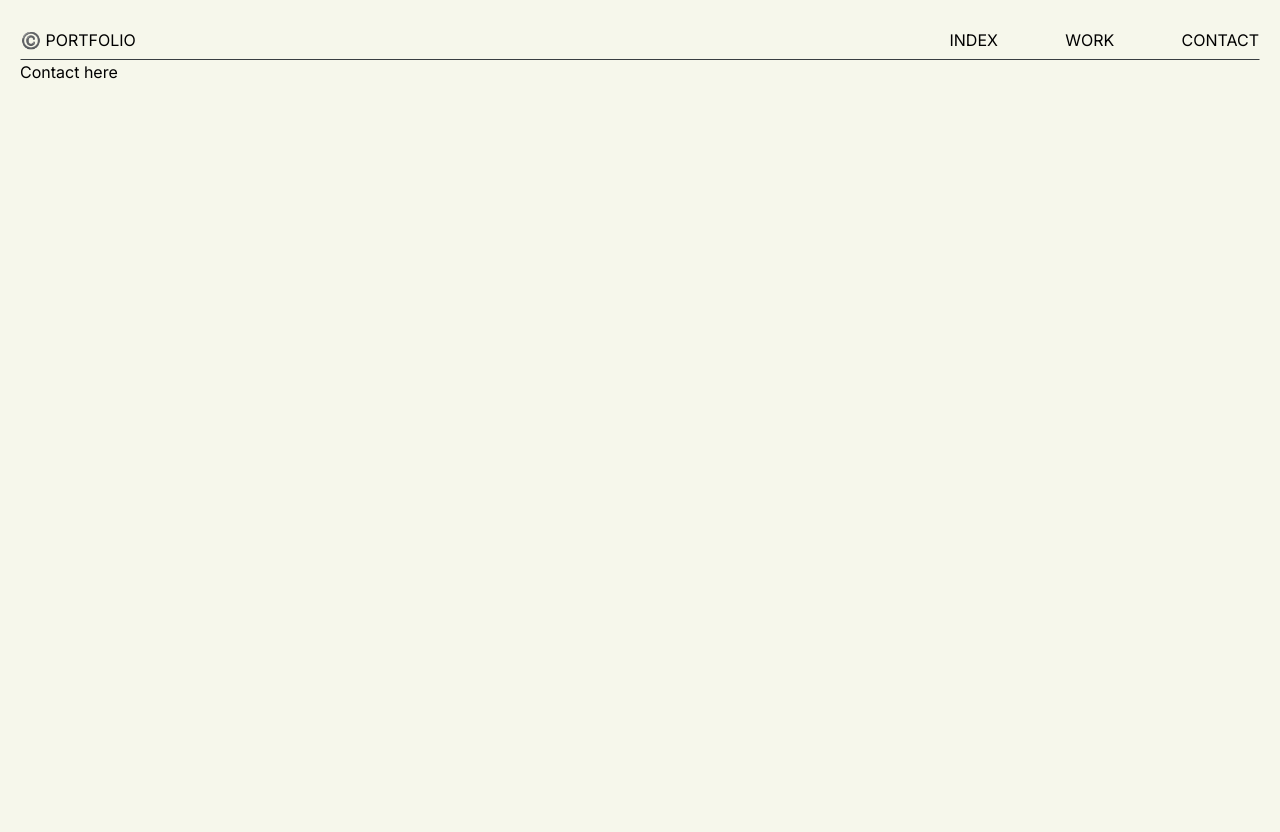
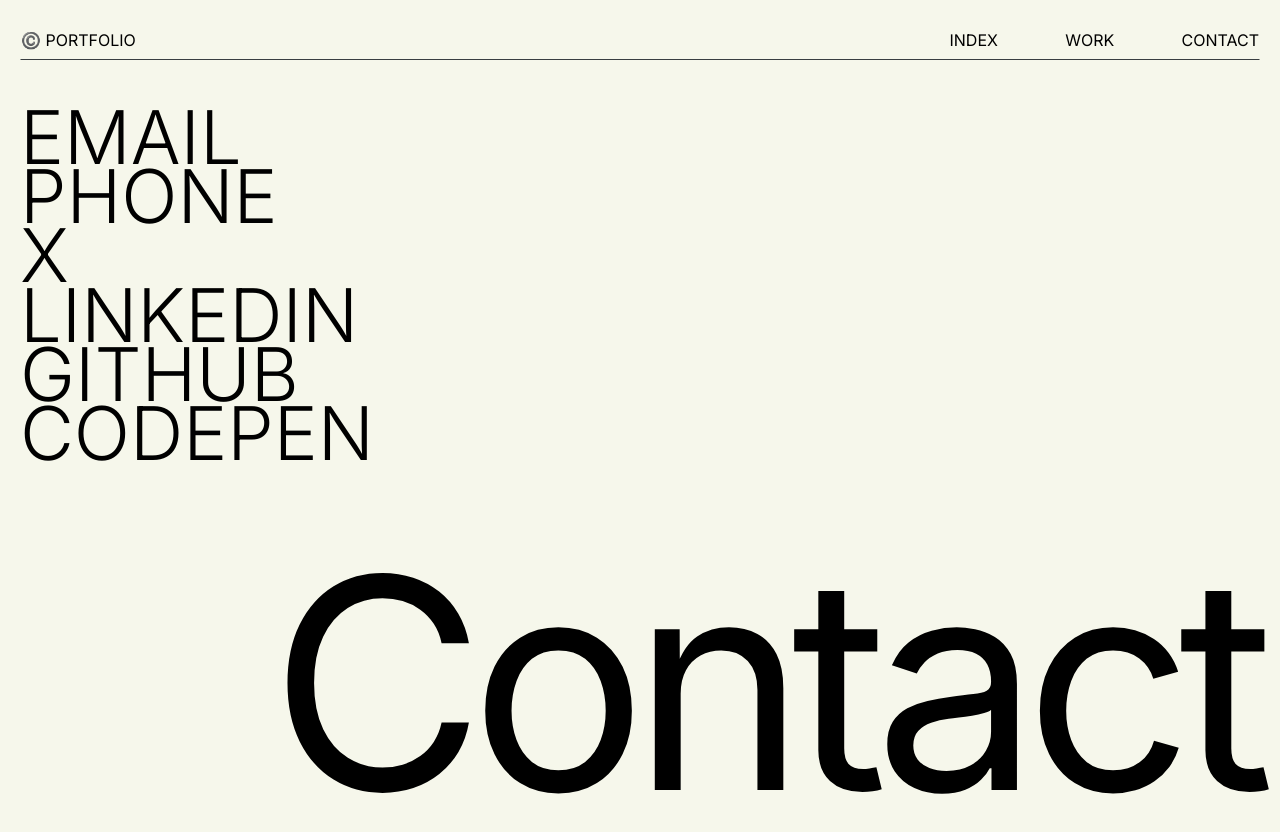
Before and after one commit to pilladipesh33/personal-portfolio, a Next.js app: page /contact in a window 1280 px wide. Shown: the top 832 px of the page. Before the commit the page ends 800 px from the top, so only its background shows below. Built offline with nearby package versions, Linux system fonts and the light colour scheme.

Commit message:
contact screen added

```diff
--- a/app/contact/page.jsx
+++ b/app/contact/page.jsx
@@ -1,7 +1,53 @@
 "use client";
 
+import Link from "next/link";
+
 const ContactPage = () => {
-  return <div>Contact here</div>;
+  return (
+    <div className="py-12">
+      <div>
+        <ul className="uppercase text-[64px] leading-[0.8em] font-light md:text-[74px]">
+          <div className="group flex">
+            <p className="group-hover:block hover:text-active">Email</p>
+            <p className="hidden group-hover:block md:text-[32px] lowercase ml-5">
+              pilladipesh.pd@gmail.com
+            </p>
+          </div>
+          <div className="group flex">
+            <p className="group-hover:block hover:text-active">phone</p>
+            <p className="hidden group-hover:block md:text-[32px] lowercase ml-5">
+              +91 7993097870
+            </p>
+          </div>
+          <Link href={"htttps://x.com/dip3sh_?s=21"} target="_blank" className="group flex">
+            <p className="group-hover:block hover:text-active">X</p>
+            <p className="hidden group-hover:block md:text-[32px] lowercase ml-5">
+              @dip3sh_
+            </p>
+          </Link>
+          <Link href={"https://www.linkedin.com/in/pilladipesh/"} target="_blank" className="group flex">
+            <p className="group-hover:block hover:text-active">linkedin</p>
+            <p className="hidden group-hover:block md:text-[32px] lowercase ml-5">
+              pdipesh259
+            </p>
+          </Link>
+          <Link href={"https://github.com/pilladipesh33"} target="_blank" className="group flex">
+            <p className="group-hover:block hover:text-active">github</p>
+            <p className="hidden group-hover:block md:text-[32px] lowercase ml-5">
+              pilladipesh33
+            </p>
+          </Link>
+          <Link href={"https://codepen.io/pilladipesh33"} target="_blank" className="group flex">
+            <p className="group-hover:block hover:text-active">codepen</p>
+            <p className="hidden group-hover:block md:text-[32px] lowercase ml-5">
+              pilladipesh
+            </p>
+          </Link>
+        </ul>
+      </div>
+        <h4 className="text-[27vw] md:text-[23vw] tracking-tighter flex justify-end items-end ">Contact</h4>
+    </div>
+  )
 };
 
 export default ContactPage;
```
Also changed, not shown: package.json (+6 -5 lines), 1 other file (tests, documents, lock files or other folders).
